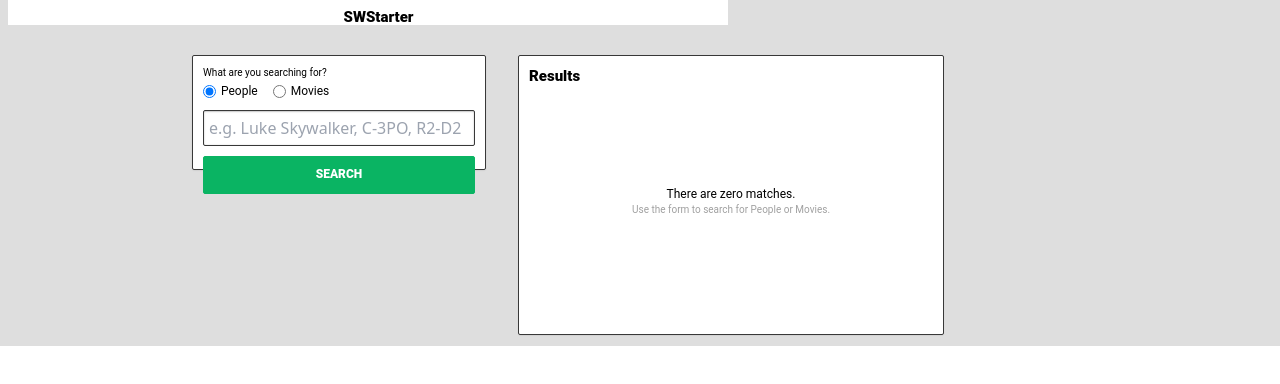
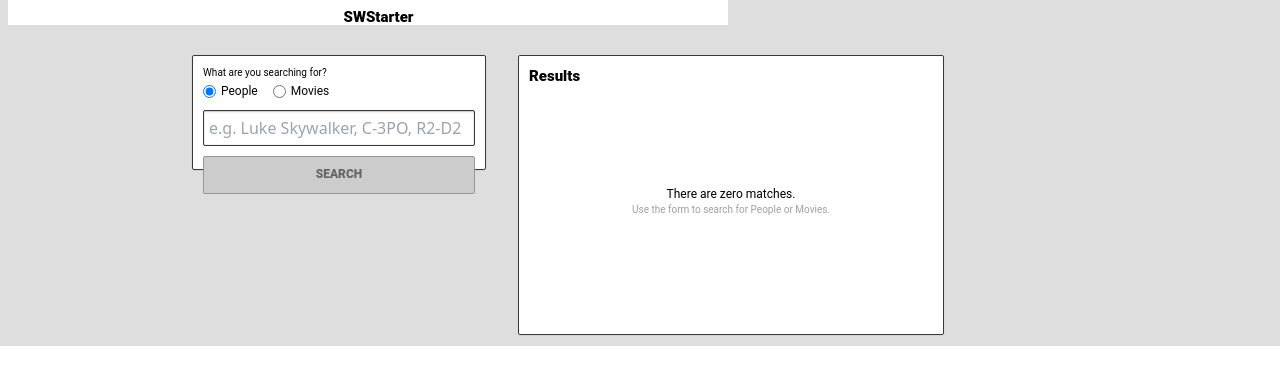
Before and after one commit to alceu/mern-swapi1vite-mern-template, a React (Vite) app in the folder frontend/: page / in a window 1280 px wide. Shown: the top 384 px of the page. Built offline with nearby package versions, Linux system fonts and the light colour scheme.

Commit message:
feat(search): improve search styles and loading state

```diff
--- a/frontend/src/features/search/components/SearchForm.module.css
+++ b/frontend/src/features/search/components/SearchForm.module.css
@@ -65,7 +65,8 @@
 }
 
 .button:disabled {
-  background-color: #0ab463;
-  border: solid 0.5px #0ab463;
+  background-color: #cccccc;
+  color: #666666;
+  border: solid 0.5px #979797;
   cursor: not-allowed;
 }
--- a/frontend/src/features/search/components/SearchForm.tsx
+++ b/frontend/src/features/search/components/SearchForm.tsx
@@ -6,6 +6,7 @@
   setSearchType: (type: "people" | "films") => void;
   searchQuery: string;
   setSearchQuery: (query: string) => void;
+  isLoading: boolean;
 }
 
 const SearchForm: React.FC<SearchFormProps> = ({
@@ -13,6 +14,7 @@
   setSearchType,
   searchQuery,
   setSearchQuery,
+  isLoading,
 }) => {
   const peoplePlaceholder = "e.g. Luke Skywalker, C-3PO, R2-D2";
   const filmsPlaceholder =
@@ -69,8 +71,11 @@
           placeholder={currentPlaceholder}
         />
       </div>
-      <button className={styles.button} disabled={searchQuery.length < 2}>
-        SEARCH
+      <button
+        className={styles.button}
+        disabled={searchQuery.length < 2 || isLoading}
+      >
+        {isLoading ? "SEARCHING..." : "SEARCH"}
       </button>
     </div>
   );
--- a/frontend/src/pages/SearchPage.tsx
+++ b/frontend/src/pages/SearchPage.tsx
@@ -50,6 +50,7 @@
   const isError = searchType === "people" ? peopleError : filmsError;
 
   const displayData = debouncedSearchQuery.length >= 2 ? data : undefined;
+  const isSearching = isLoading && debouncedSearchQuery.length >= 2;
 
   return (
     <div className={styles.container}>
@@ -60,10 +61,11 @@
           setSearchType={setSearchType}
           searchQuery={searchQuery}
           setSearchQuery={setSearchQuery}
+          isLoading={isSearching}
         />
         <ResultsDisplay
           data={displayData}
-          isLoading={isLoading && debouncedSearchQuery.length >= 2}
+          isLoading={isSearching}
           isError={isError}
           searchType={searchType}
         />
```
